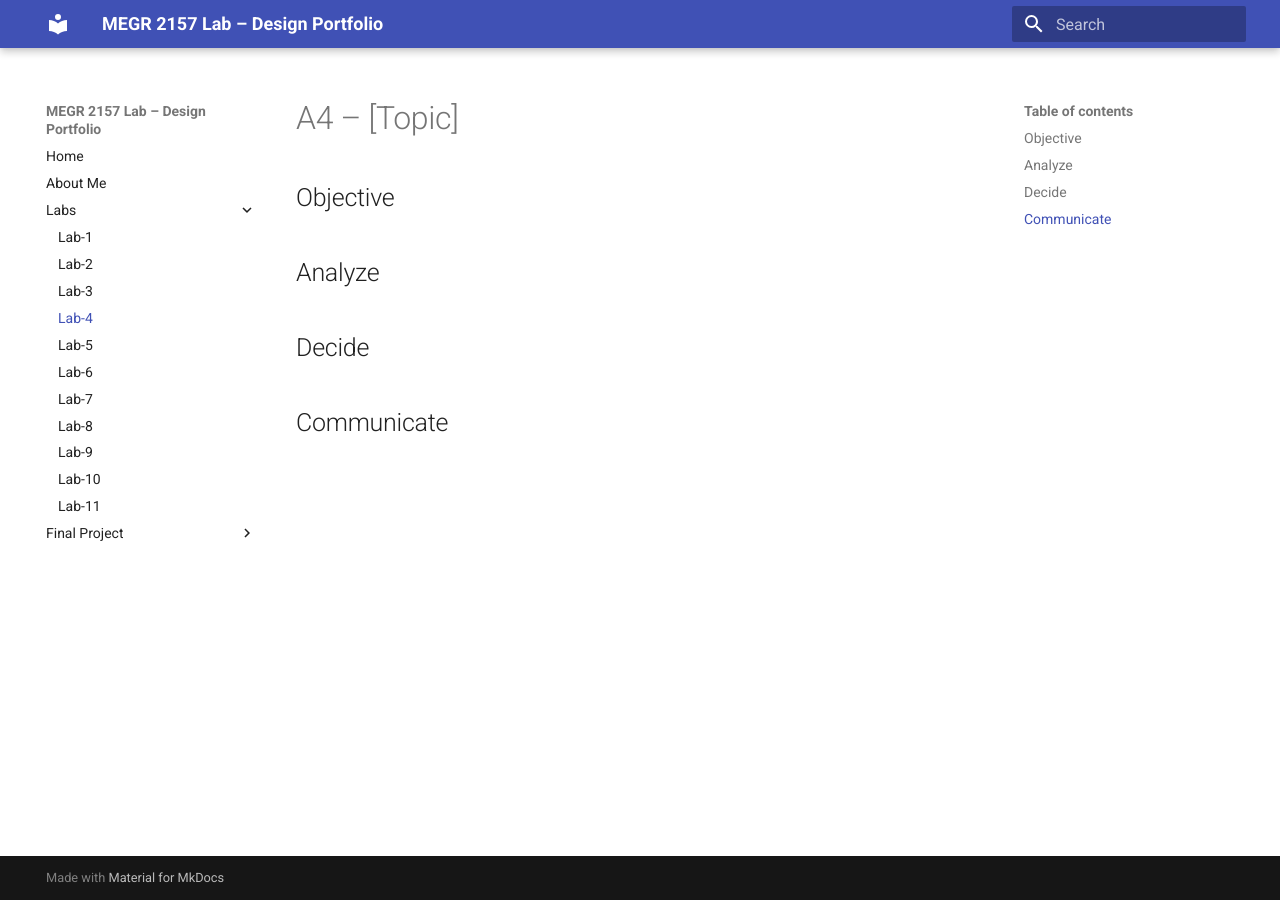
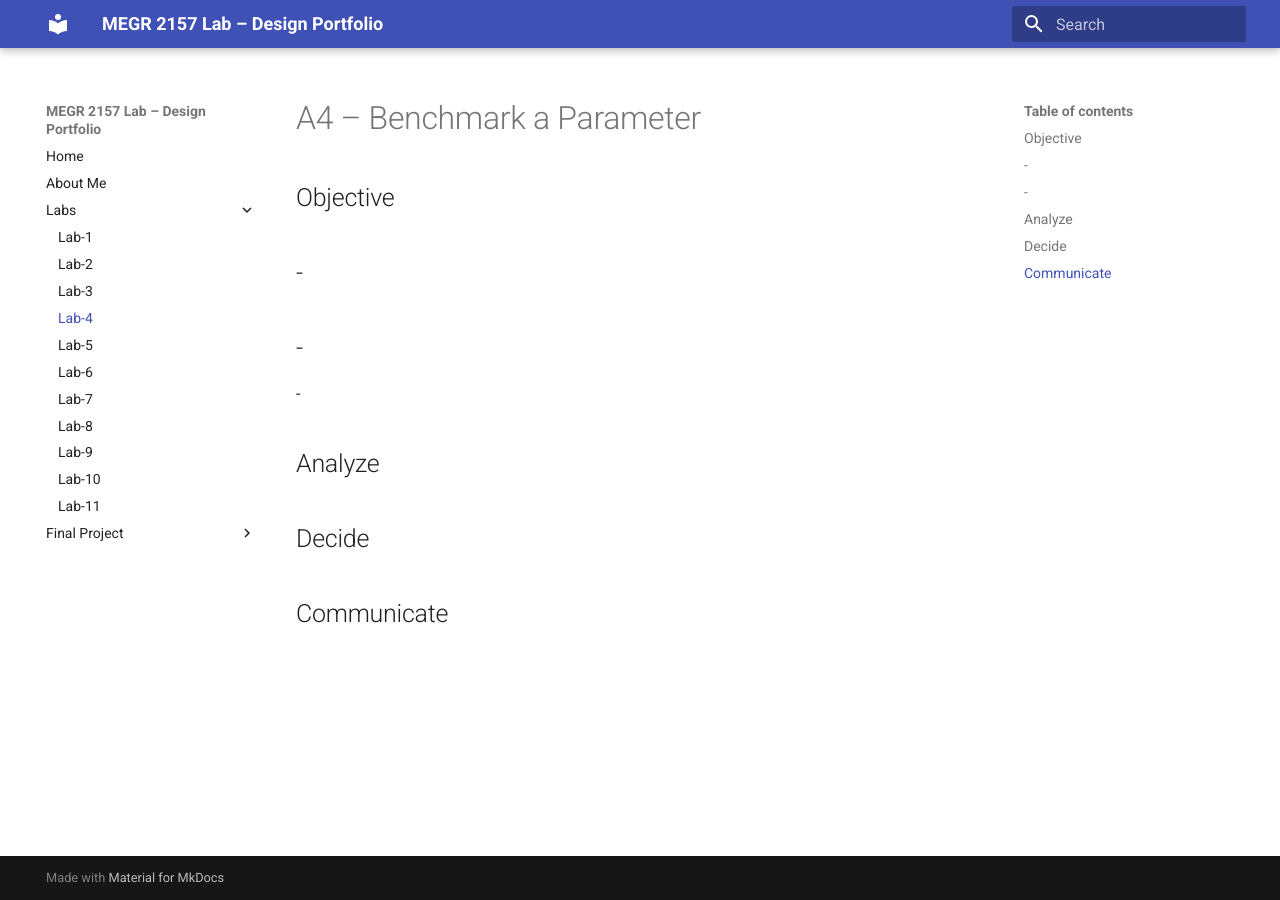
Before and after one commit to AndrewYang2428/andrewyang-megr2156-lab-portfolio, an MkDocs documentation site: the page built from docs/Labs/L04/index.md, in a window 1280 px wide. Built offline with MkDocs 1.6.1 and Material for MkDocs 9.7.7, drawn with Linux system fonts in a browser that asks for light colours.

Commit message:
Change lab title to 'Benchmark a Parameter'
Updated the title of the lab to specify benchmarking a parameter.

```diff
--- a/docs/Labs/L04/index.md
+++ b/docs/Labs/L04/index.md
@@ -1,7 +1,12 @@
-# A4 – [Topic]
+# A4 – Benchmark a Parameter
 
 ## Objective
 
+-
+-
+-
+-
+-
 
 ## Analyze
 
```
